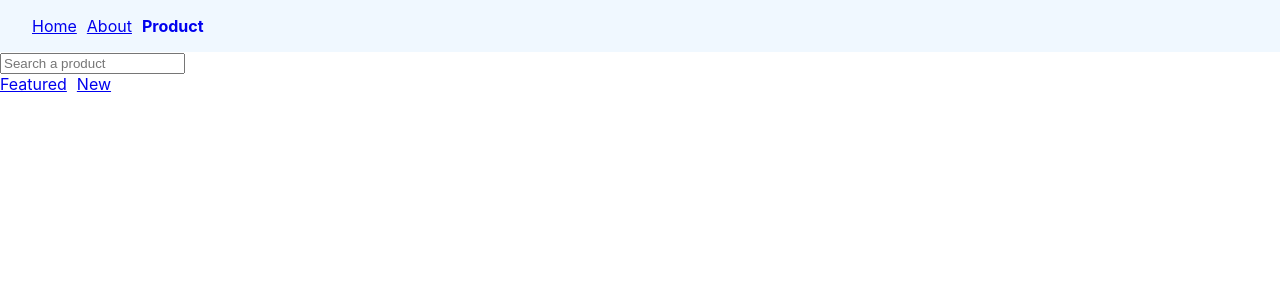
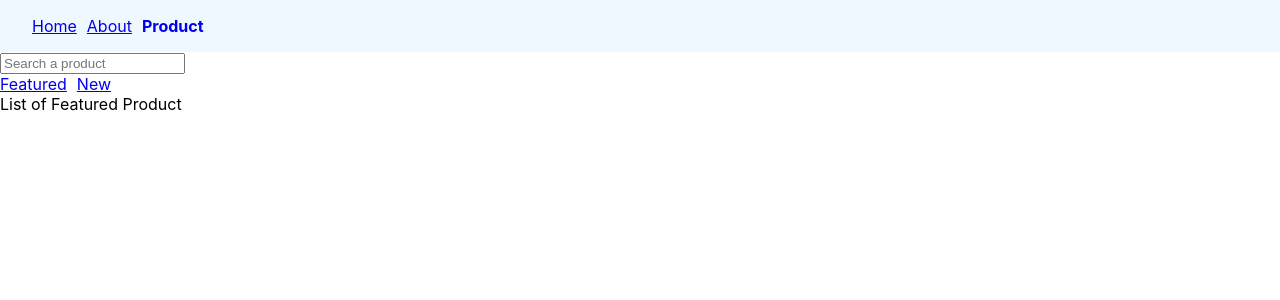
Before and after one commit to aman431/React-Router-Dom, a React (Vite) app: page /product in a window 1280 px wide. Shown: the top 300 px of the page. Built offline with nearby package versions, Linux system fonts and the light colour scheme.

Commit message:
index routing done

```diff
--- a/src/App.jsx
+++ b/src/App.jsx
@@ -21,6 +21,7 @@ function App() {
         <Route path="order-summary" element={<OrderSummary />} />
         <Route path="*" element={<NoMatch />}></Route>
         <Route path="product" element={<Product />}>
+          <Route index element={<FeaturedProduct />}></Route>
           <Route path="featured" element={<FeaturedProduct />}></Route>
           <Route path="new" element={<NewProduct />}></Route>
         </Route>
```
Also changed, not shown: 1 other file (tests, documents, lock files or other folders).
